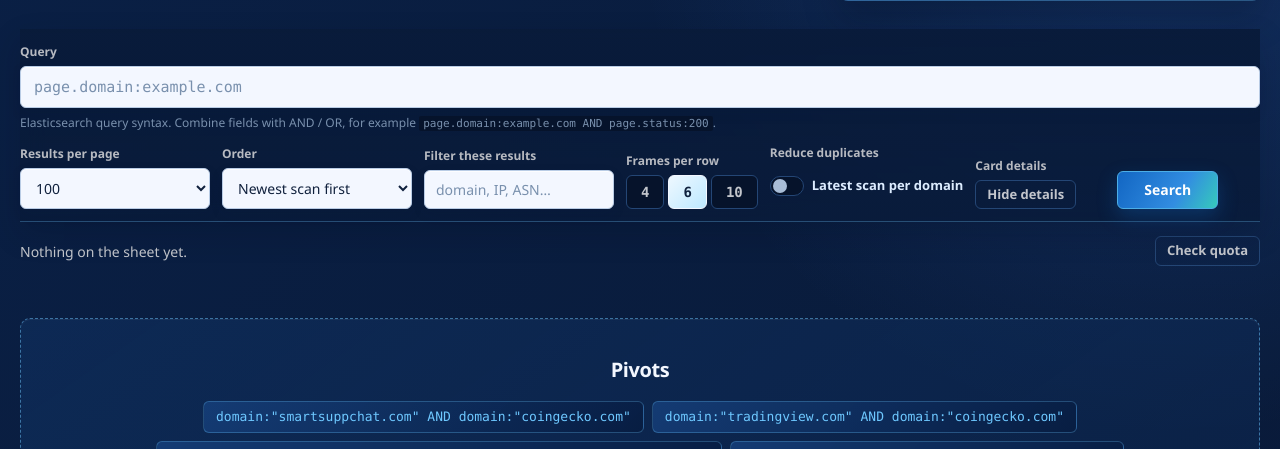
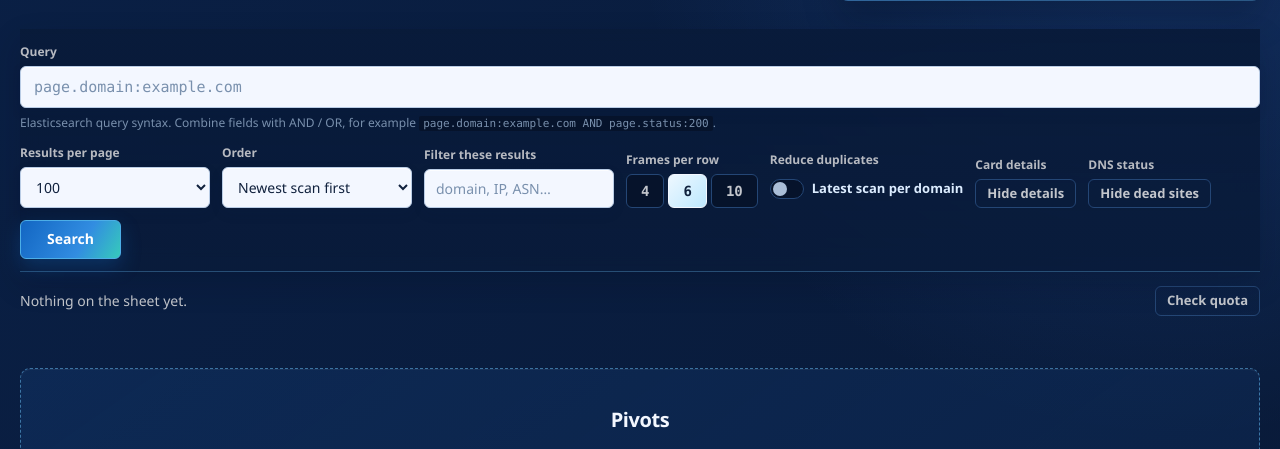
Before and after one commit to benpinpop/urlscan-dashboard, a Flask app: page / in a window 1280 px wide. Shown: the part 270-719 px from the top of the page. Run offline with Flask 3, Linux system fonts and the light colour scheme.

Commit message:
Add DNS status feature to results display and enhance UI elements

```diff
--- a/app.py
+++ b/app.py
@@ -11,7 +11,10 @@ from __future__ import annotations
 import logging
 import pathlib
 import re
+import socket
 import sys
+from concurrent.futures import ThreadPoolExecutor
+from threading import Lock
 
 from flask import Flask, jsonify, render_template, request
 from werkzeug.exceptions import HTTPException
@@ -83,6 +86,9 @@ API_KEY_SHAPE = re.compile(r"^[A-Za-z0-9._\-]{16,128}$")
 CONTROL_CHARS = re.compile(r"[\x00-\x08\x0b\x0c\x0e-\x1f\x7f]")
 CURSOR_SHAPE = re.compile(r"^[A-Za-z0-9._:\-]+$")
 
+DNS_CACHE: dict[str, bool] = {}
+DNS_CACHE_LOCK = Lock()
+
 
 # --------------------------------------------------------------------------
 # Request plumbing
@@ -146,6 +152,31 @@ def enforce_rate_limit():
         "local_rate_limited",
         retry_after=retry_after,
     )
+
+
+def _dns_lookup(domain: str) -> tuple[str, bool]:
+    try:
+        socket.getaddrinfo(domain, 443, type=socket.SOCK_STREAM)
+    except (OSError, UnicodeError):
+        return domain, False
+    return domain, True
+
+
+def attach_dns_status(results: list[dict]) -> None:
+    """Resolve each distinct result domain once and annotate every hit."""
+    domains = {
+        result["domain"].strip().rstrip(".").lower()
+        for result in results
+        if result.get("domain")
+    }
+    with DNS_CACHE_LOCK:
+        missing = [domain for domain in domains if domain not in DNS_CACHE]
+        if missing:
+            with ThreadPoolExecutor(max_workers=min(32, len(missing))) as executor:
+                DNS_CACHE.update(dict(executor.map(_dns_lookup, missing)))
+        for result in results:
+            domain = (result.get("domain") or "").strip().rstrip(".").lower()
+            result["dns_status"] = DNS_CACHE.get(domain) if domain else False
 
 
 @app.after_request
@@ -297,6 +328,7 @@ def search():
 
     raw_results = payload.get("results") or []
     results = [normalise_result(item, i + 1) for i, item in enumerate(raw_results)]
+    attach_dns_status(results)
 
     total = payload.get("total")
     has_more = bool(payload.get("has_more"))
--- a/static/css/styles.css
+++ b/static/css/styles.css
@@ -212,7 +212,7 @@ code {
 .knob { flex: 0 1 190px; min-width: 130px; }
 .knob--density { flex: 0 0 auto; }
 .knob--collapse { flex: 0 1 auto; min-width: 190px; }
-.knob--details { flex: 0 0 auto; }
+.knob--details { flex: 0 0 auto; min-width: 0; }
 
 .toggle {
   display: flex;
@@ -224,6 +224,8 @@ code {
   cursor: pointer;
   white-space: nowrap;
 }
+
+.knob--collapse .toggle { min-height: 29px; }
 
 .toggle input {
   appearance: none;
@@ -511,6 +513,25 @@ code {
   line-height: 1.25;
 }
 
+.frame__domain-row {
+  display: flex;
+  align-items: baseline;
+  justify-content: space-between;
+  gap: 8px;
+}
+
+.dns-status {
+  flex: 0 0 auto;
+  font: 600 10px/1 var(--mono);
+  letter-spacing: 0.02em;
+  padding: 3px 5px;
+  border-radius: 2px;
+  color: #fff;
+}
+
+.dns-status--live { background: var(--ok); }
+.dns-status--dead { background: var(--alert); }
+
 .frame__domain:hover { text-decoration: underline; }
 
 .facts { margin: 8px 0 0; display: grid; gap: 4px; }
--- a/static/js/app.js
+++ b/static/js/app.js
@@ -21,6 +21,7 @@
     filter: document.getElementById("filter"),
     collapseDomain: document.getElementById("collapse-domain"),
     toggleDetails: document.getElementById("toggle-details"),
+    toggleDead: document.getElementById("toggle-dead"),
     run: document.getElementById("run"),
     quota: document.getElementById("quota"),
     sheet: document.getElementById("sheet"),
@@ -198,6 +199,7 @@
     var shot = node.querySelector(".shot");
     var img = node.querySelector(".shot__img");
     var domain = node.querySelector(".frame__domain");
+    var dnsStatus = node.querySelector(".dns-status");
 
     node.querySelector(".frame__no").textContent = String(result.index).padStart(3, "0");
 
@@ -214,6 +216,9 @@
     }
 
     domain.textContent = result.domain || "Unknown domain";
+    dnsStatus.textContent = result.dns_status ? "Live" : "Dead";
+    dnsStatus.classList.add(result.dns_status ? "dns-status--live" : "dns-status--dead");
+    dnsStatus.setAttribute("aria-label", result.dns_status ? "Domain is live" : "Domain is dead");
     if (result.result_url) {
       domain.href = result.result_url;
       domain.title = "Open the urlscan.io report for this scan";
@@ -305,6 +310,9 @@
     var displayResults = el.collapseDomain.checked
       ? collapseToLatest(state.results)
       : state.results;
+    if (el.toggleDead.getAttribute("aria-pressed") === "true") {
+      displayResults = displayResults.filter(function (result) { return result.dns_status !== false; });
+    }
     var ordered = sortResults(displayResults);
     state.displayedCount = ordered.length;
     var fragment = document.createDocumentFragment();
@@ -530,6 +538,12 @@
     el.toggleDetails.textContent = minimal ? "Show details" : "Hide details";
     el.toggleDetails.setAttribute("aria-pressed", String(minimal));
   });
+  el.toggleDead.addEventListener("click", function () {
+    var hiding = el.toggleDead.getAttribute("aria-pressed") !== "true";
+    el.toggleDead.setAttribute("aria-pressed", String(hiding));
+    el.toggleDead.textContent = hiding ? "Show dead sites" : "Hide dead sites";
+    render();
+  });
 
   el.query.addEventListener("keydown", function (event) {
     if (event.key === "Enter") { event.preventDefault(); runSearch(false); }
--- a/templates/index.html
+++ b/templates/index.html
@@ -99,6 +99,12 @@
               aria-pressed="false">Hide details</button>
     </div>
 
+    <div class="knob knob--details">
+      <span class="knob__label">DNS status</span>
+      <button type="button" id="toggle-dead" class="btn btn--ghost btn--small"
+              aria-pressed="false">Hide dead sites</button>
+    </div>
+
     <button type="button" id="run" class="btn btn--primary">Search</button>
   </div>
 </section>
@@ -153,7 +159,10 @@
       <span class="frame__no"></span>
     </div>
     <div class="frame__margin">
-      <a class="frame__domain" target="_blank" rel="noopener noreferrer nofollow"></a>
+      <div class="frame__domain-row">
+        <a class="frame__domain" target="_blank" rel="noopener noreferrer nofollow"></a>
+        <span class="dns-status" aria-label="DNS status"></span>
+      </div>
       <dl class="facts">
         <div class="fact fact--ip"><dt>IP at scan</dt><dd class="mono"></dd></div>
         <div class="fact fact--status"><dt>Status</dt><dd class="mono"></dd></div>
```
